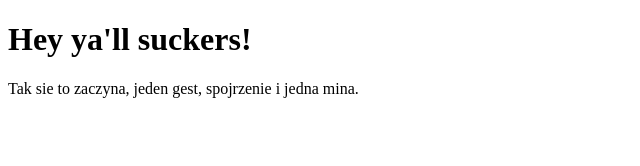
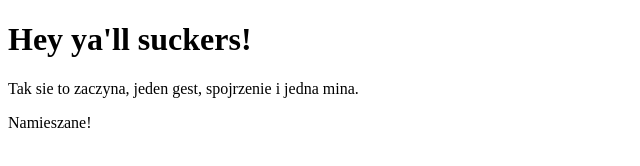
Before and after one commit to g-i-kala/ce_hcj_dev_course, a plain HTML site: page index.html in a window 1280 px wide. Shown: the full height of the page, 0-640 px from the left. Drawn offline with Linux system fonts and the light colour scheme.

Commit message:
dodane kupki

```diff
--- a/index.html
+++ b/index.html
@@ -9,6 +9,6 @@
 <body>
 <h1>Hey ya'll suckers!</h1>
 <p>Tak sie to zaczyna, jeden gest, spojrzenie i jedna mina.</p>
-
+<p>Namieszane!</p>
 </body>
 </html>
```
